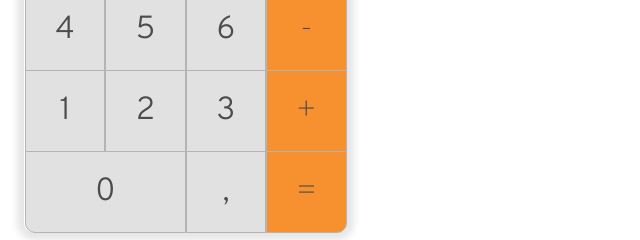
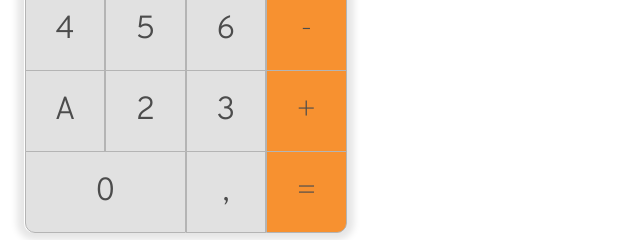
Before and after one commit to Mibarfu/calculadora, a plain HTML site: page index.html in a window 1280 px wide. Shown: the part 334-574 px from the top of the page, 0-640 px from the left. Drawn offline with Linux system fonts and the light colour scheme.

Commit message:
Test sincronizacion con Hostinger

```diff
--- a/index.html
+++ b/index.html
@@ -1,4 +1,5 @@
 <html>
+
 <head>
     <meta charset="UTF-8">
     <title>Calculator-html-css</title>
@@ -6,6 +7,7 @@
     <link href="https://fonts.googleapis.com/css2?family=Overpass:wght@100&display=swap" rel="stylesheet">
     <link href="https://fonts.googleapis.com/css2?family=Overpass:wght@300&display=swap" rel="stylesheet">
 </head>
+
 <body>
     <div id="calculator">
         <div id="display">0</div>
@@ -23,7 +25,7 @@
             <div id="five" class="button digit">5</div>
             <div id="six" class="button digit">6</div>
             <div id="subtration" class="button operator">-</div>
-                <div id="one" class="button digit">1</div>
+            <div id="one" class="button digit">A</div>
             <div id="two" class="button digit">2</div>
             <div id="three" class="button digit">3</div>
             <div id="addition" class="button operator">+</div>
@@ -34,4 +36,5 @@
 
         <script src="main.js"></script>
 </body>
+
 </html>
```
Lines whose indentation alone changed are shown as unchanged.
